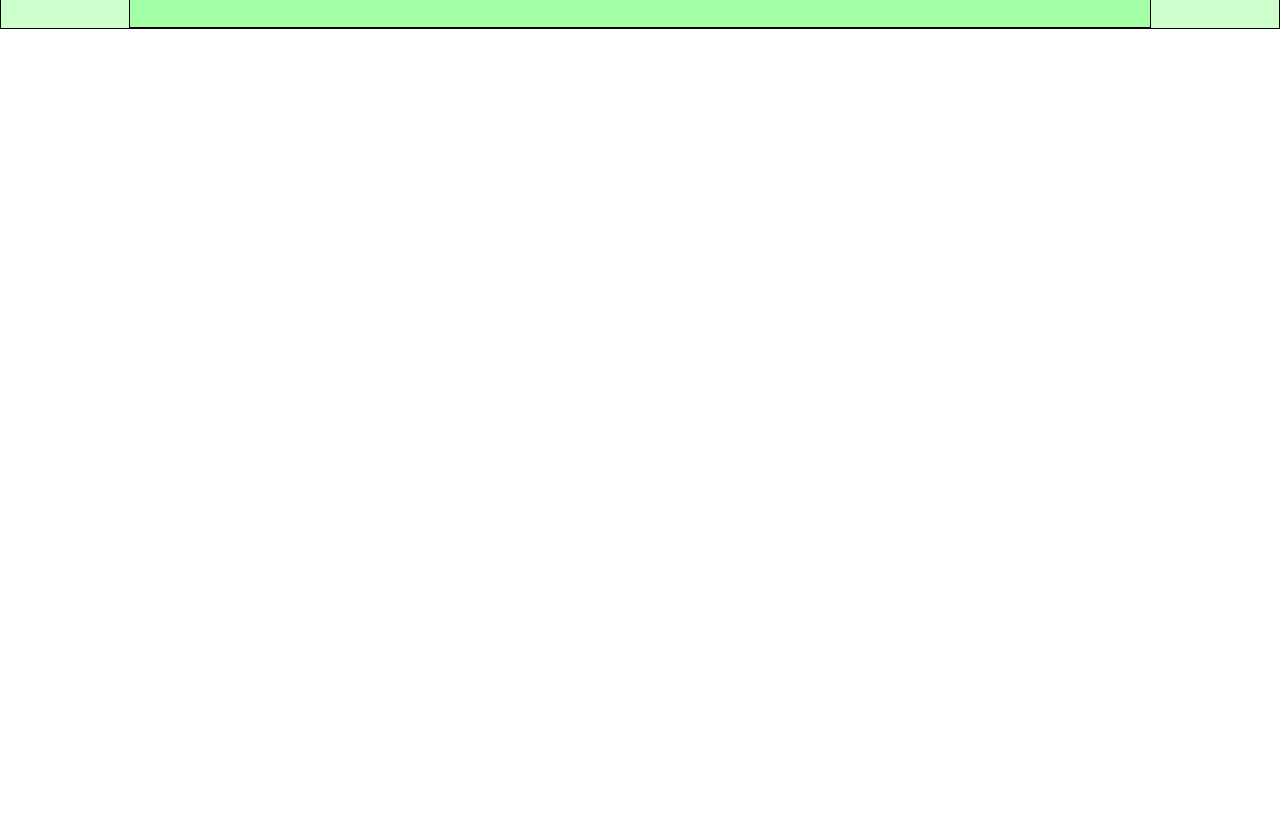
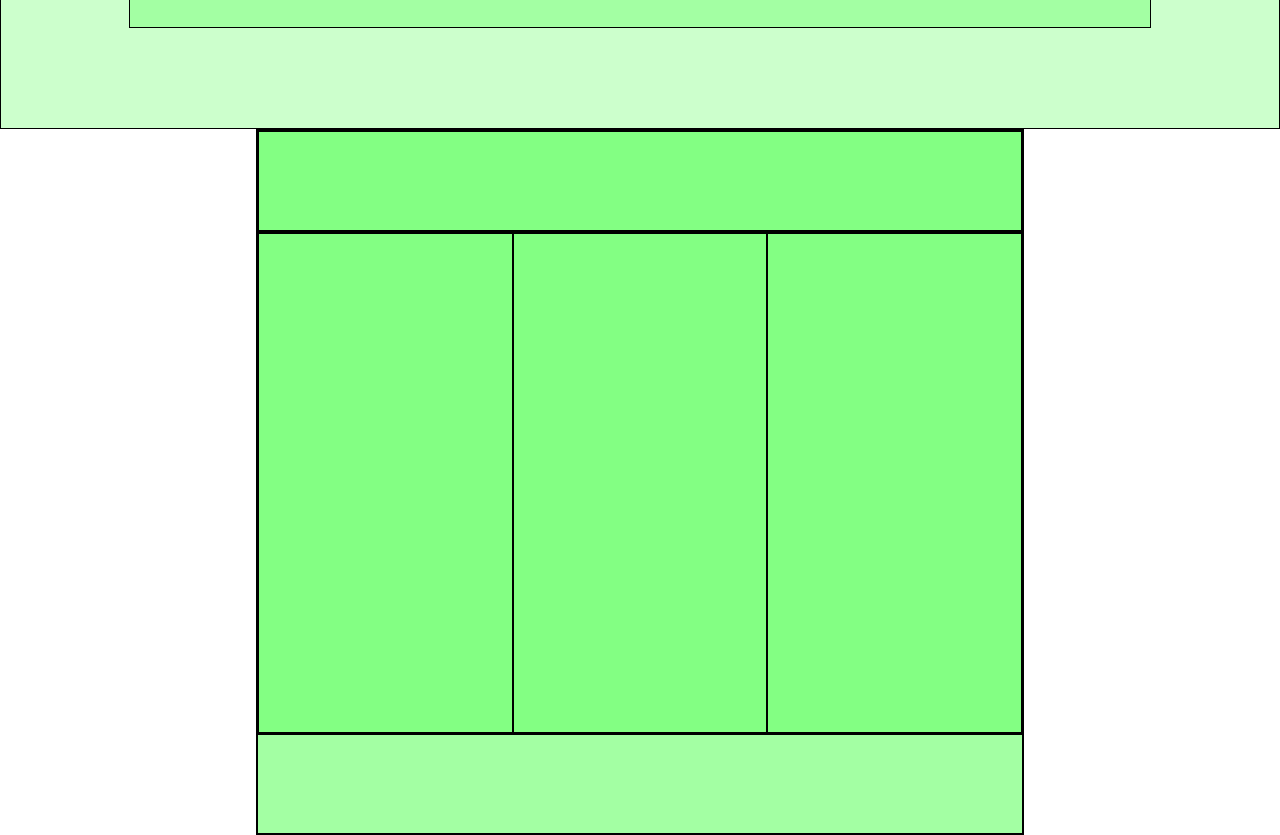
Before and after one commit to giancarlogiorgiocroce/htmlcss-dropbox, a plain HTML site: page index.html in a window 1280 px wide. Shown: the part 573-1408 px from the top of the page. Before the commit the page ends 800 px from the top, so only its background shows below. Drawn offline with Linux system fonts and the light colour scheme.

Commit message:
Completata l'impostazione di section business (mancano solo i padding)

```diff
--- a/css/general.css
+++ b/css/general.css
@@ -7,10 +7,6 @@
 :root{
     --blu-acceso: rgb(0, 97, 255);
     --blu-spento: rgb(180, 208, 231);
-}
-
-.jumbo{
-    padding-top: 100px;
 }
 
 a{
--- a/css/style.css
+++ b/css/style.css
@@ -13,6 +13,11 @@ nav{
 /*
     JUMBO
 */
+
+.jumbo{
+    padding: 100px 0;
+}
+
 .jumbo-box{
     padding: 30px 50px;
 }
@@ -30,6 +35,34 @@ nav{
 
 
 /*
+    MAIN TOP
+*/
+.business-offerte{
+    width: 100%;
+}
+
+.offerta{
+    width: calc(100% / 3);
+    padding: 50px 0;
+}
+
+.offerta:nth-child(2){
+    padding: 0 50px;
+}
+/*
+    /MAIN TOP
+*/
+
+
+/*
+    MAIN BOTTOM
+*/
+/*
+    /MAIN BOTTOM
+*/
+
+
+/*
     FOOTER
 */
 /*
--- a/index.html
+++ b/index.html
@@ -7,7 +7,6 @@
     <link rel="stylesheet" href="css/general.css">
     <link rel="stylesheet" href="css/utils.css">
     <link rel="stylesheet" href="css/style.css">
-    <link rel="stylesheet" href="css/style-main.css">
 
     <title>Document</title>
 
@@ -31,7 +30,19 @@
     </div>
     <!-- /Jumbotron -->
 
-
+    <main>
+        <section class="debug container-stretto business">
+            <div class="debug business-testa">
+                <h1 class="h100 debug"></h1>
+            </div>
+            <div class="debug business-offerte clearfix">
+                <div class="debug h500 float-sx offerta"></div>
+                <div class="debug h500 float-sx offerta"></div>
+                <div class="debug h500 float-sx offerta"></div>
+            </div>
+            <div class="debug h100 business-piedi"></div>
+        </section>
+    </main>
 
 </body>
 </html>
```
Also changed, not shown: css/style-main.css (deleted, +0 -14 lines).
